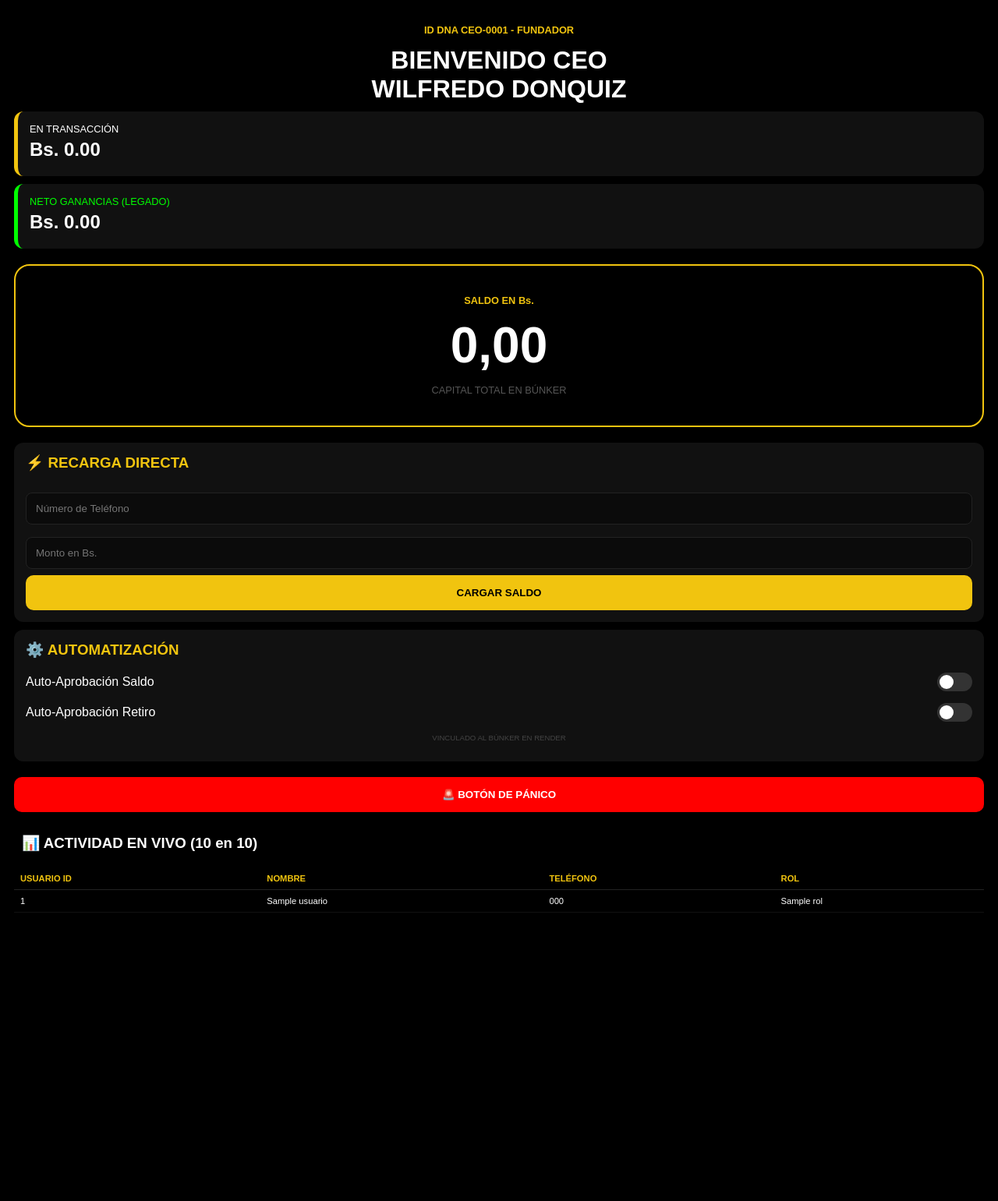
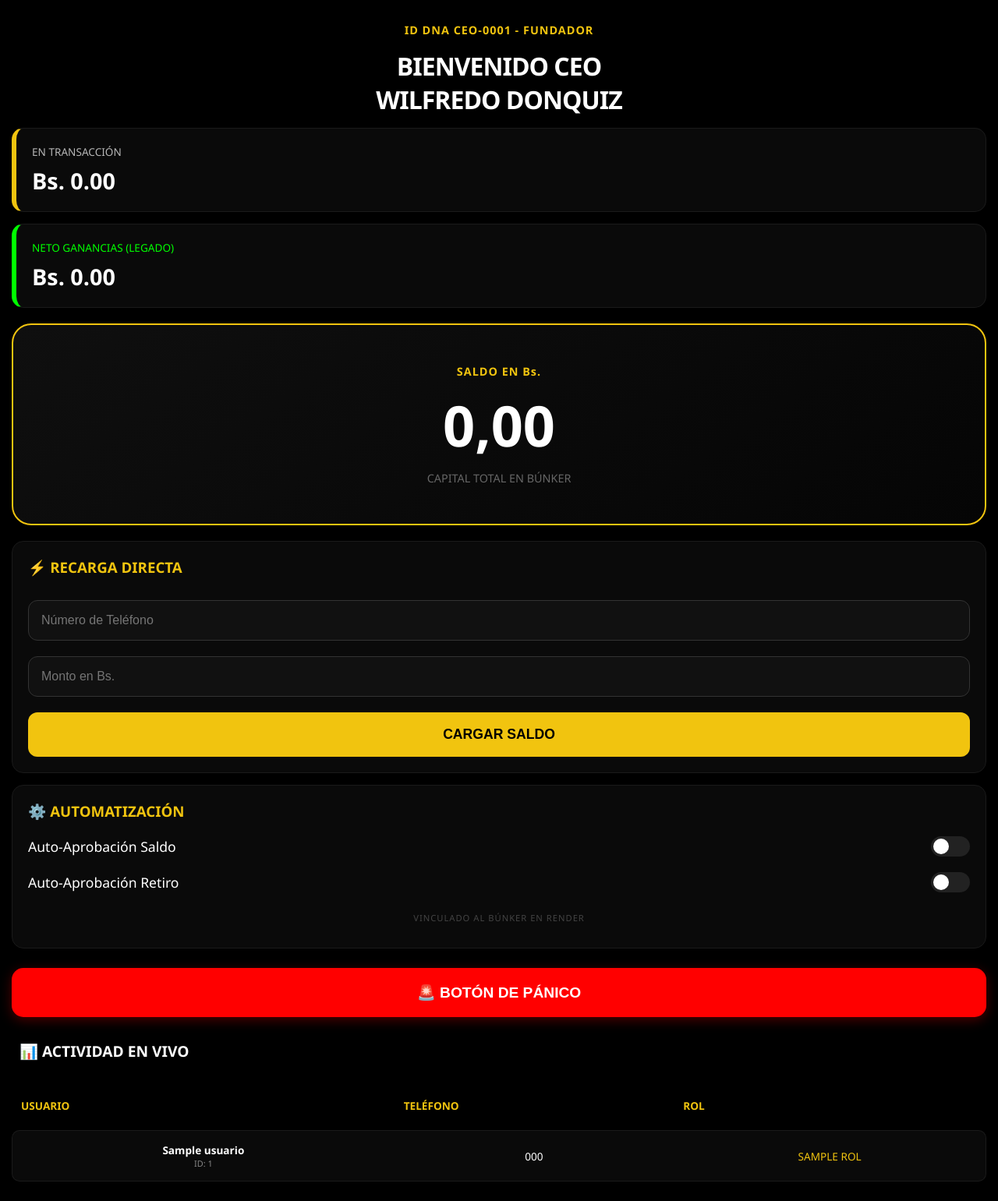
Before and after one commit to willpay2026/willpay, a Flask app: template templates/panel_ceo.html in a window 1280 px wide. Shown: the whole page at 78% size. Before the commit the page ends 1171 px from the top, so only its background shows below. Run offline with Flask 3, Linux system fonts and the light colour scheme; the template is opened without the code that fills it: most values are stand-ins (such as "Sample title", 1, 10 or a date in 2020); some libraries are stand-ins or nearby versions.

Commit message:
Update panel_ceo.html

```diff
--- a/templates/panel_ceo.html
+++ b/templates/panel_ceo.html
@@ -5,75 +5,134 @@
     <meta name="viewport" content="width=device-width, initial-scale=1.0">
     <title>Will-Pay CEO</title>
     <style>
-        body { background: #000; color: #fff; font-family: sans-serif; text-align: center; padding: 10px; }
-        .gold { color: #f1c40f; font-weight: bold; font-size: 0.8em; }
-        .card { background: #111; border-radius: 12px; padding: 15px; margin: 10px 0; text-align: left; }
-        .bunker { border: 2px solid #f1c40f; border-radius: 20px; padding: 25px; margin: 20px 0; }
-        .switch { position: relative; display: inline-block; width: 45px; height: 24px; }
+        /* Estilo general para legibilidad */
+        body { background: #000; color: #fff; font-family: 'Segoe UI', sans-serif; text-align: center; padding: 15px; margin: 0; }
+        .gold { color: #f1c40f; font-weight: bold; font-size: 0.9em; letter-spacing: 1px; }
+
+        /* Contenedores con más espacio (Padding) */
+        .card {
+            background: #0a0a0a;
+            border-radius: 15px;
+            padding: 20px;
+            margin: 15px 0;
+            text-align: left;
+            border: 1px solid #1a1a1a;
+        }
+
+        /* Búnker con diseño de profundidad */
+        .bunker {
+            border: 2px solid #f1c40f;
+            border-radius: 25px;
+            padding: 35px 20px;
+            margin: 20px 0;
+            background: linear-gradient(145deg, #0f0f0f, #050505);
+        }
+
+        /* Inputs más grandes y legibles */
+        input {
+            width: 100%;
+            padding: 16px;
+            margin: 10px 0;
+            background: #111;
+            border: 1px solid #333;
+            color: #fff;
+            border-radius: 12px;
+            font-size: 1em;
+            box-sizing: border-box;
+        }
+
+        /* Botones con mejor contraste */
+        .btn-gold {
+            background: #f1c40f;
+            color: #000;
+            border: none;
+            padding: 18px;
+            width: 100%;
+            border-radius: 12px;
+            font-weight: 800;
+            font-size: 1.1em;
+            cursor: pointer;
+            text-transform: uppercase;
+        }
+
+        /* Switches estilizados */
+        .switch { position: relative; display: inline-block; width: 50px; height: 26px; }
         .switch input { opacity: 0; width: 0; height: 0; }
-        .slider { position: absolute; cursor: pointer; top: 0; left: 0; right: 0; bottom: 0; background-color: #333; transition: .4s; border-radius: 24px; }
-        .slider:before { position: absolute; content: ""; height: 18px; width: 18px; left: 3px; bottom: 3px; background-color: white; transition: .4s; border-radius: 50%; }
+        .slider { position: absolute; cursor: pointer; top: 0; left: 0; right: 0; bottom: 0; background-color: #222; transition: .4s; border-radius: 34px; }
+        .slider:before { position: absolute; content: ""; height: 20px; width: 20px; left: 3px; bottom: 3px; background-color: white; transition: .4s; border-radius: 50%; }
         input:checked + .slider { background-color: #f1c40f; }
-        input:checked + .slider:before { transform: translateX(21px); }
-        input { width: 100%; padding: 12px; margin: 8px 0; background: #0b0b0b; border: 1px solid #222; color: #fff; border-radius: 8px; box-sizing: border-box; }
-        .btn-gold { background: #f1c40f; color: #000; border: none; padding: 15px; width: 100%; border-radius: 10px; font-weight: bold; cursor: pointer; }
-        table { width: 100%; margin-top: 20px; border-collapse: collapse; font-size: 0.7em; }
-        th { color: #f1c40f; text-align: left; padding: 8px; border-bottom: 1px solid #222; }
-        td { padding: 8px; border-bottom: 1px solid #111; text-align: left; }
+        input:checked + .slider:before { transform: translateX(24px); }
+
+        /* Tabla de actividad nítida */
+        table { width: 100%; margin-top: 25px; border-collapse: separate; border-spacing: 0 10px; font-size: 0.85em; }
+        th { color: #f1c40f; text-align: left; padding: 12px; font-weight: 600; text-transform: uppercase; }
+        td { padding: 15px 12px; background: #0a0a0a; border-top: 1px solid #1a1a1a; border-bottom: 1px solid #1a1a1a; }
+        td:first-child { border-radius: 10px 0 0 10px; border-left: 1px solid #1a1a1a; }
+        td:last-child { border-radius: 0 10px 10px 0; border-right: 1px solid #1a1a1a; }
     </style>
 </head>
 <body>
     <p class="gold">ID DNA CEO-0001 - FUNDADOR</p>
-    <h1 style="margin: 10px 0;">BIENVENIDO CEO<br>WILFREDO DONQUIZ</h1>
+    <h1 style="margin: 15px 0; font-weight: 900; letter-spacing: -1px;">BIENVENIDO CEO<br>WILFREDO DONQUIZ</h1>
 
-    <div class="card" style="border-left: 5px solid #f1c40f;">
-        <p style="margin: 0; font-size: 0.8em;">EN TRANSACCIÓN</p>
-        <h2 style="margin: 5px 0;">Bs. {{ "%.2f"|format(depositado) }}</h2>
+    <div class="card" style="border-left: 6px solid #f1c40f;">
+        <p style="margin: 0 0 8px 0; font-size: 0.85em; opacity: 0.7;">EN TRANSACCIÓN</p>
+        <h2 style="margin: 0; font-size: 1.8em;">Bs. {{ "%.2f"|format(depositado) }}</h2>
     </div>
 
-    <div class="card" style="border-left: 5px solid #00ff00;">
-        <p style="margin: 0; font-size: 0.8em; color: #00ff00;">NETO GANANCIAS (LEGADO)</p>
-        <h2 style="margin: 5px 0;">Bs. {{ "%.2f"|format(config.ganancias_legado) }}</h2>
+    <div class="card" style="border-left: 6px solid #00ff00;">
+        <p style="margin: 0 0 8px 0; font-size: 0.85em; color: #00ff00;">NETO GANANCIAS (LEGADO)</p>
+        <h2 style="margin: 0; font-size: 1.8em;">Bs. {{ "%.2f"|format(config.ganancias_legado) }}</h2>
     </div>
 
     <div class="bunker">
-        <p class="gold">SALDO EN Bs.</p>
-        <h1 style="font-size: 4em; margin: 5px 0;">{{ "%.0f"|format(capital) }},00</h1>
-        <p style="font-size: 0.8em; color: #555;">CAPITAL TOTAL EN BÚNKER</p>
+        <p class="gold" style="margin-bottom: 10px;">SALDO EN Bs.</p>
+        <h1 style="font-size: 4.5em; margin: 0; font-weight: 800;">{{ "%.0f"|format(capital) }},00</h1>
+        <p style="font-size: 0.9em; color: #666; margin-top: 10px;">CAPITAL TOTAL EN BÚNKER</p>
     </div>
 
     <div class="card">
-        <h3 style="color: #f1c40f; margin-top: 0;">⚡ RECARGA DIRECTA</h3>
+        <h3 style="color: #f1c40f; margin: 0 0 20px 0; display: flex; align-items: center;">⚡ RECARGA DIRECTA</h3>
         <form action="/cargar_saldo" method="POST">
             <input type="text" name="telefono" placeholder="Número de Teléfono">
             <input type="number" step="0.01" name="monto" placeholder="Monto en Bs.">
-            <button type="submit" class="btn-gold">CARGAR SALDO</button>
+            <button type="submit" class="btn-gold" style="margin-top: 10px;">CARGAR SALDO</button>
         </form>
     </div>
+
     <div class="card">
-        <h3 style="color: #f1c40f; margin-top: 0;">⚙️ AUTOMATIZACIÓN</h3>
-        <div style="display: flex; justify-content: space-between; align-items: center; margin-bottom: 15px;">
-            <span>Auto-Aprobación Saldo</span>
+        <h3 style="color: #f1c40f; margin: 0 0 20px 0; display: flex; align-items: center;">⚙️ AUTOMATIZACIÓN</h3>
+        <div style="display: flex; justify-content: space-between; align-items: center; margin-bottom: 20px;">
+            <span style="font-size: 1.1em;">Auto-Aprobación Saldo</span>
             <label class="switch"><input type="checkbox" {% if config.auto_saldo %}checked{% endif %}><span class="slider"></span></label>
         </div>
         <div style="display: flex; justify-content: space-between; align-items: center;">
-            <span>Auto-Aprobación Retiro</span>
+            <span style="font-size: 1.1em;">Auto-Aprobación Retiro</span>
             <label class="switch"><input type="checkbox" {% if config.auto_retiro %}checked{% endif %}><span class="slider"></span></label>
         </div>
-        <p style="text-align: center; font-size: 0.6em; color: #444; margin-top: 15px;">VINCULADO AL BÚNKER EN RENDER</p>
+        <p style="text-align: center; font-size: 0.7em; color: #444; margin-top: 25px; letter-spacing: 1px;">VINCULADO AL BÚNKER EN RENDER</p>
     </div>
-    <form action="/activar_panico" method="POST">
-        <button type="submit" style="background: #ff0000; color: #fff; border: none; padding: 15px; width: 100%; border-radius: 10px; font-weight: bold; margin: 10px 0;">
+
+    <form action="/activar_panico" method="POST" style="margin: 25px 0;">
+        <button type="submit" style="background: #ff0000; color: #fff; border: none; padding: 20px; width: 100%; border-radius: 15px; font-weight: 900; font-size: 1.2em; cursor: pointer; box-shadow: 0 4px 15px rgba(255,0,0,0.3);">
             {% if config.modo_panico %} 🔓 REANUDAR SISTEMA {% else %} 🚨 BOTÓN DE PÁNICO {% endif %}
         </button>
     </form>
 
-    <h3 style="text-align: left; margin-left: 10px;">📊 ACTIVIDAD EN VIVO (10 en 10)</h3>
+    <h3 style="text-align: left; margin: 30px 0 10px 10px; font-size: 1.2em;">📊 ACTIVIDAD EN VIVO</h3>
     <table>
-        <tr><th>USUARIO ID</th><th>NOMBRE</th><th>TELÉFONO</th><th>ROL</th></tr>
-        {% for u in usuarios %}
-        <tr><td>{{ u.id }}</td><td>{{ u.nombre }}</td><td>{{ u.telefono or '---' }}</td><td>{{ u.rol }}</td></tr>
-        {% endfor %}
+        <thead>
+            <tr><th>USUARIO</th><th>TELÉFONO</th><th>ROL</th></tr>
+        </thead>
+        <tbody>
+            {% for u in usuarios %}
+            <tr>
+                <td><div style="font-weight: bold;">{{ u.nombre }}</div><div style="font-size: 0.8em; opacity: 0.5;">ID: {{ u.id }}</div></td>
+                <td>{{ u.telefono or '---' }}</td>
+                <td style="color: #f1c40f;">{{ u.rol.upper() }}</td>
+            </tr>
+            {% endfor %}
+        </tbody>
     </table>
 </body>
 </html>
```
